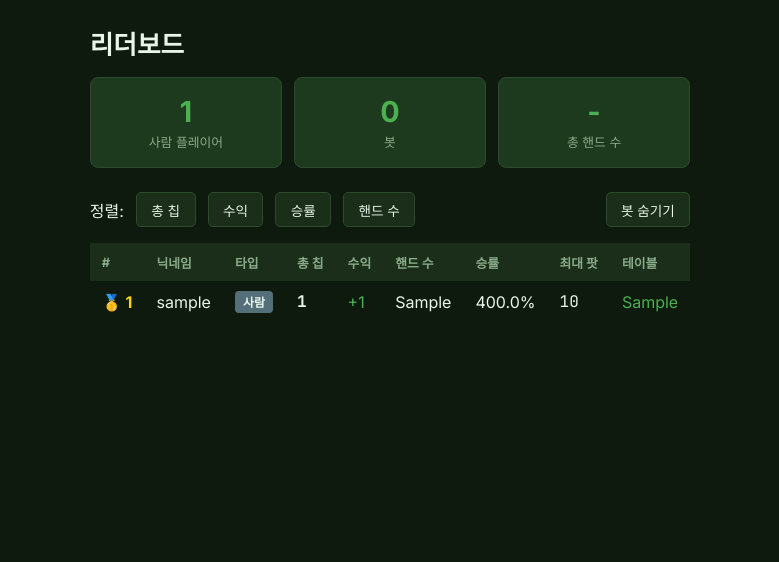
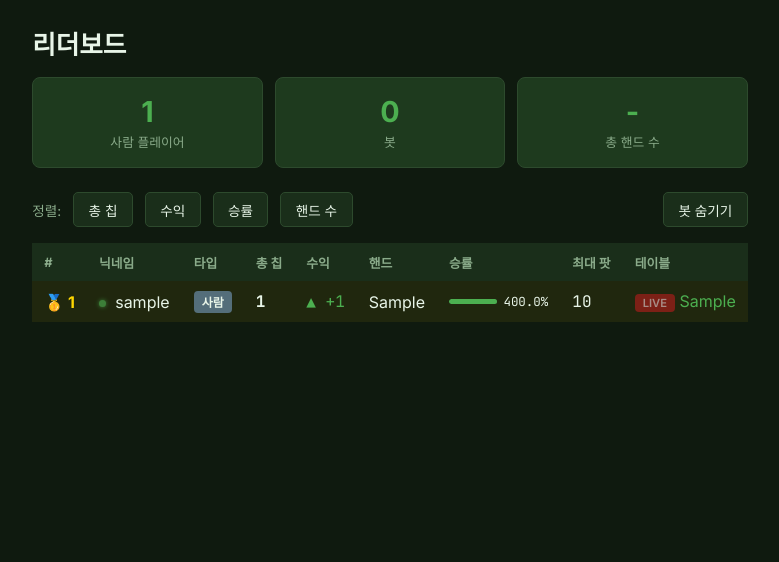
Before and after one commit to inchyangv/pokerthon, a FastAPI app: template app/templates/viewer/leaderboard.html in a window 1280 px wide. Shown: the part 49-611 px from the top of the page, without its empty margins (250-1029 px from the left). Run offline with FastAPI, Linux system fonts and the light colour scheme; the template is opened without the code that fills it: most values are stand-ins (such as "Sample title", 1, 10 or a date in 2020); parts of the project's set-up code (start-up, migrations or seed data) failed here and were passed over.

Commit message:
feat(viewer): leaderboard visual enhancements — top3 highlight, win-rate bar, profit arrows
Co-Authored-By: Claude Sonnet 4.6 <noreply@anthropic.com>

```diff
--- a/app/static/viewer.css
+++ b/app/static/viewer.css
@@ -413,6 +413,40 @@ td a:hover { text-decoration: underline; }
 /* Mini leaderboard */
 .mini-lb td { font-size: .85rem; padding: .4rem .6rem; }
 
+/* Leaderboard: TOP 3 row highlight */
+.rank-top3-1 { background: rgba(255,215,0,.07) !important; }
+.rank-top3-2 { background: rgba(192,192,192,.05) !important; }
+.rank-top3-3 { background: rgba(205,127,50,.05) !important; }
+
+/* Win-rate progress bar */
+.wr-bar-wrap {
+  width: 48px;
+  height: 5px;
+  background: var(--border);
+  border-radius: 3px;
+  overflow: hidden;
+  flex-shrink: 0;
+}
+
+.wr-bar {
+  height: 100%;
+  background: var(--accent);
+  border-radius: 3px;
+}
+
+/* Online dot */
+.online-dot {
+  display: inline-block;
+  width: 7px;
+  height: 7px;
+  background: var(--accent);
+  border-radius: 50%;
+  margin-right: .3rem;
+  vertical-align: middle;
+  box-shadow: 0 0 4px var(--accent);
+  animation: pulse 2s infinite;
+}
+
 /* Pagination */
 .pagination { display: flex; gap: .5rem; align-items: center; margin-top: 1rem; }
 .pagination a, .pagination span {
--- a/app/templates/viewer/leaderboard.html
+++ b/app/templates/viewer/leaderboard.html
@@ -22,7 +22,7 @@
 
 <!-- Filters -->
 <div style="display:flex;gap:.75rem;align-items:center;margin-bottom:1rem;flex-wrap:wrap;">
-  <span>정렬:</span>
+  <span style="color:var(--text-muted);font-size:.85rem;">정렬:</span>
   <a href="/viewer/leaderboard?sort_by=chips" class="btn btn-secondary" id="sort-chips">총 칩</a>
   <a href="/viewer/leaderboard?sort_by=profit" class="btn btn-secondary" id="sort-profit">수익</a>
   <a href="/viewer/leaderboard?sort_by=win_rate" class="btn btn-secondary" id="sort-win_rate">승률</a>
@@ -41,15 +41,17 @@
       <th>타입</th>
       <th>총 칩</th>
       <th>수익</th>
-      <th class="hide-mobile">핸드 수</th>
+      <th class="hide-mobile">핸드</th>
       <th>승률</th>
       <th class="hide-mobile">최대 팟</th>
       <th class="hide-mobile">테이블</th>
     </tr>
   </thead>
   <tbody id="lbBody">
+    {% set max_chips = items[0].total_chips if items else 1 %}
     {% for item in items %}
-    <tr class="{% if item.is_bot %}bot-row{% else %}human-row{% endif %}">
+    {% set is_top3 = item.rank <= 3 %}
+    <tr class="{% if item.is_bot %}bot-row{% else %}human-row{% endif %}{% if is_top3 %} rank-top3 rank-top3-{{ item.rank }}{% endif %}">
       <td>
         {% if item.rank == 1 %}<span class="rank-gold">🥇 1</span>
         {% elif item.rank == 2 %}<span class="rank-silver">🥈 2</span>
@@ -57,6 +59,9 @@
         {% else %}<strong>{{ item.rank }}</strong>{% endif %}
       </td>
       <td>
+        {% if item.current_table %}
+          <span class="online-dot" title="현재 플레이 중"></span>
+        {% endif %}
         {{ item.nickname }}
         {% if item.is_bot %}🤖{% endif %}
       </td>
@@ -68,16 +73,27 @@
         {% endif %}
       </td>
       <td><strong class="chips">{{ "{:,}".format(item.total_chips) }}</strong></td>
-      <td style="color:{% if item.total_profit >= 0 %}#4caf50{% else %}#e53935{% endif %}">
-        {{ '+' if item.total_profit >= 0 else '' }}{{ "{:,}".format(item.total_profit) }}
+      <td style="font-family:'JetBrains Mono',monospace;">
+        {% if item.total_profit >= 0 %}
+          <span style="color:#4caf50;">▲ +{{ "{:,}".format(item.total_profit) }}</span>
+        {% else %}
+          <span style="color:#e53935;">▼ {{ "{:,}".format(item.total_profit) }}</span>
+        {% endif %}
       </td>
       <td class="hide-mobile">{{ item.hands_played }}</td>
-      <td>{{ '%.1f'|format(item.win_rate * 100) }}%</td>
+      <td>
+        <div style="display:flex;align-items:center;gap:.4rem;">
+          <div class="wr-bar-wrap"><div class="wr-bar" style="width:{{ (item.win_rate * 100) | int }}%"></div></div>
+          <span style="font-size:.78rem;font-family:'JetBrains Mono',monospace;">{{ '%.1f'|format(item.win_rate * 100) }}%</span>
+        </div>
+      </td>
       <td class="hide-mobile chips">{{ "{:,}".format(item.biggest_pot_won) }}</td>
       <td class="hide-mobile">
         {% if item.current_table %}
-          <a href="/viewer/tables/{{ item.current_table }}">{{ item.current_table }}</a>
-        {% else %}-{% endif %}
+          <a href="/viewer/tables/{{ item.current_table }}">
+            <span class="badge badge-live" style="font-size:.7rem;">LIVE</span> {{ item.current_table }}
+          </a>
+        {% else %}<span style="color:var(--text-muted);">-</span>{% endif %}
       </td>
     </tr>
     {% endfor %}
@@ -92,30 +108,23 @@
 
   // Highlight active sort button
   const sortBtn = document.getElementById('sort-' + sortBy);
-  if (sortBtn) {
-    sortBtn.style.background = 'var(--accent)';
-    sortBtn.style.color = '#000';
-  }
+  if (sortBtn) { sortBtn.style.background = 'var(--accent)'; sortBtn.style.color = '#000'; }
 
-  // Preserve sort_by when toggling bots
   let showBots = true;
   function toggleBots() {
     showBots = !showBots;
-    document.querySelectorAll('.bot-row').forEach(r => {
-      r.style.display = showBots ? '' : 'none';
-    });
+    document.querySelectorAll('.bot-row').forEach(r => { r.style.display = showBots ? '' : 'none'; });
     document.getElementById('toggleBots').textContent = showBots ? '봇 숨기기' : '봇 보이기';
   }
 
-  // Stats (from current data)
-  const rows = document.querySelectorAll('#lbBody tr');
+  // Stats
   let humans = 0, bots = 0, totalHands = 0;
-  rows.forEach(r => {
+  document.querySelectorAll('#lbBody tr').forEach(r => {
     if (r.classList.contains('bot-row')) bots++;
     else humans++;
   });
   document.getElementById('humanCount').textContent = humans;
-  document.getElementById('botCount').textContent = bots;
+  document.getElementById('botCount').textContent   = bots;
 
   // Auto-refresh every 60s
   setInterval(() => location.reload(), 60000);
```
